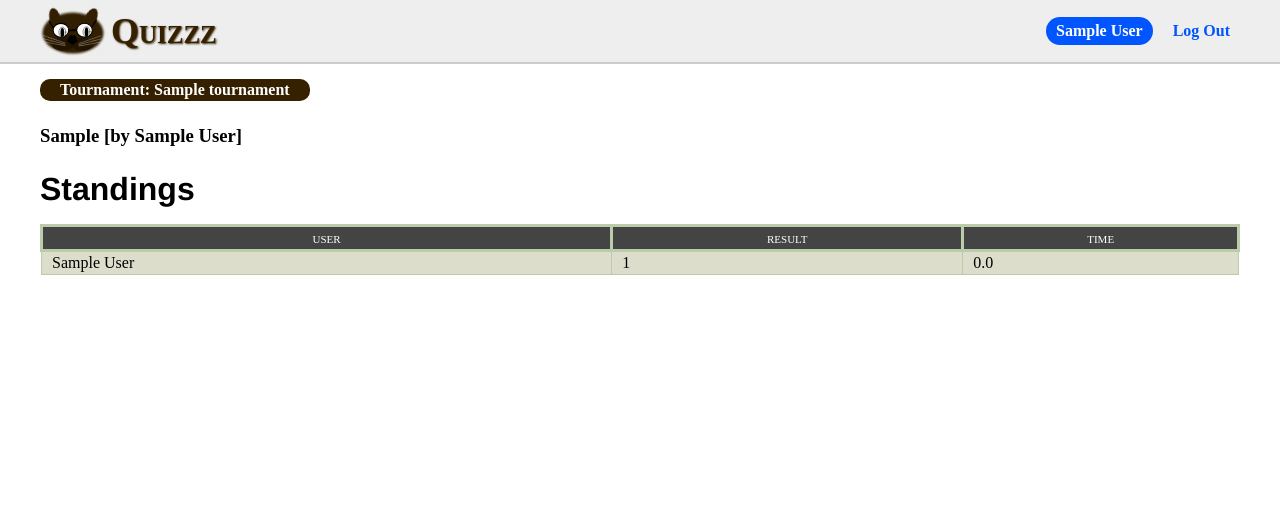
After one commit to pyvlad/quizzz, a Flask app: page /groups/1/tournaments/rounds/1/ in a window 1280 px wide. The commit adds this page. Shown: the top 515 px of the page. Run offline with Flask 2, Linux system fonts and the light colour scheme; the visitor is signed in with stand-in values (Sample User, id 1); tables that the repository leaves empty hold one stand-in row (values such as "Sample post").

Commit message:
add draft of tournaments blueprint

```diff
--- a/quizzz/__init__.py
+++ b/quizzz/__init__.py
@@ -49,6 +49,9 @@ def create_app(test_config=None):
     from . import plays
     app.register_blueprint(plays.bp)
 
+    from . import tournaments
+    app.register_blueprint(tournaments.bp)
+
     app.add_url_rule('/', endpoint='index')
 
     return app
--- a/quizzz/plays/models.py
+++ b/quizzz/plays/models.py
@@ -10,12 +10,9 @@ class Play(Base):
     __tablename__ = "plays"
 
     id = sa.Column(sa.Integer, primary_key=True)
-    user_id = sa.Column(sa.Integer, sa.ForeignKey('users.id'), nullable=False)
-    quiz_id = sa.Column(sa.Integer, sa.ForeignKey('quizzes.id'), nullable=False)
 
     is_submitted = sa.Column(sa.Boolean, default=False)
     result = sa.Column(sa.Integer)
-
     server_started = sa.Column(sa.DateTime, default=datetime.datetime.utcnow)
     server_updated = sa.Column(sa.DateTime, onupdate=datetime.datetime.utcnow)
     # alternative 1 (sqlite only):
@@ -28,11 +25,14 @@ class Play(Base):
     client_started = sa.Column(sa.DateTime)
     client_updated = sa.Column(sa.DateTime)
 
+    user_id = sa.Column(sa.Integer, sa.ForeignKey('users.id'), nullable=False)
     user = relationship("User", backref="plays")
+
+    quiz_id = sa.Column(sa.Integer, sa.ForeignKey('quizzes.id'), nullable=False)
     quiz = relationship("Quiz", backref="plays")
 
     def __repr__(self):
-        return "<QuizPlayed %r by %r>" % (self.quiz_id, self.user_id)
+        return "<RoundPlayed %r by %r>" % (self.round_id, self.user_id)
 
     def get_server_time(self):
         return (self.server_updated - self.server_started).total_seconds()
--- a/quizzz/plays/views.py
+++ b/quizzz/plays/views.py
@@ -35,6 +35,8 @@ def index():
                 "id": play.quiz.id,
                 "topic": play.quiz.topic,
                 "author": play.quiz.author.name,
+                "tournament": play.quiz.round.tournament.name if play.quiz.round else "",
+                "date": str(play.server_started.date()) + " " + str(play.server_started.time())[:5],
                 "result": play.result,
                 "time": play.get_server_time()
             }
--- a/quizzz/static/styles.css
+++ b/quizzz/static/styles.css
@@ -380,6 +380,9 @@
   margin: 1em 0;
   padding: 1em;
 }
+.list__item_active {
+  background-color: rgba(0,255,0,0.5);
+}
 .list__item-link {
   text-decoration: none;
   color: inherit;
--- a/quizzz/templates/plays/index.html
+++ b/quizzz/templates/plays/index.html
@@ -10,6 +10,8 @@
         <tr class="results-table__header-row">
           <td class="results-table__header-cell">title</td>
           <td class="results-table__header-cell">author</td>
+          <td class="results-table__header-cell">tournament</td>
+          <td class="results-table__header-cell">date</td>
           <td class="results-table__header-cell">result</td>
           <td class="results-table__header-cell">time</td>
         </tr>
@@ -22,6 +24,8 @@
                 </a>
             </td>
             <td class="results-table__cell">{{ obj.author }}</td>
+            <td class="results-table__cell">{{ obj.tournament }}</td>
+            <td class="results-table__cell">{{ obj.date }}</td>
             <td class="results-table__cell">{{ obj.result }}</td>
             <td class="results-table__cell">{{ obj.time }}</td>
           </tr>
--- /dev/null
+++ b/quizzz/templates/tournaments/round.html
@@ -0,0 +1,36 @@
+{% extends 'base.html' %}
+
+{% block header %}{% block title %}Tournament: {{ data.tournament.name }}{% endblock %}{% endblock %}
+
+{% block content %}
+  <section class="my_lg">
+    {% if not data.is_taken %}
+      <a href="{{ url_for('plays.take_quiz', quiz_id=data.quiz.id) }}">
+        <h2>Take Quiz</h2>
+      </a>
+    {% endif %}
+    <h3>{{ data.quiz.topic }} [by {{ data.quiz.author }}]</h3>
+  </section>
+
+  <section class="my_lg">
+    <h2 class="item-header item-header_main">Standings</h2>
+    {% if data.quiz.plays %}
+      <table class="results-table">
+        <tr class="results-table__header-row">
+          <td class="results-table__header-cell">user</td>
+          <td class="results-table__header-cell">result</td>
+          <td class="results-table__header-cell">time</td>
+        </tr>
+        {% for obj in data.quiz.plays %}
+          <tr class="results-table__row results-table__row_{{ loop.cycle('odd', 'even') }}">
+            <td class="results-table__cell">{{ obj.user }}</td>
+            <td class="results-table__cell">{{ obj.result }}</td>
+            <td class="results-table__cell">{{ obj.time }}</td>
+          </tr>
+        {% endfor %}
+      </table>
+    {% else %}
+      <p>No one has taken this quiz yet.</p>
+    {% endif %}
+  </section>
+{% endblock %}
--- /dev/null
+++ b/quizzz/tournaments/__init__.py
@@ -0,0 +1,29 @@
+from flask import Blueprint, g
+from quizzz.db import get_db_session
+from quizzz.groups.models import Group
+
+
+bp = Blueprint('tournaments', __name__, url_prefix='/groups/<int:group_id>/tournaments')
+
+
+@bp.url_defaults
+def add_group_id(endpoint, values):
+    if 'group_id' in values or not g.group:
+        return
+    values['group_id'] = g.group.id
+
+
+@bp.url_value_preprocessor
+def pull_group(endpoint, values):
+    group_id = values.pop('group_id')
+
+    db = get_db_session()
+    group = db.query(Group).filter(Group.id == group_id).first()
+    if group:
+        g.group = group
+    else:
+        abort(400, "group doesn't exist")
+
+
+from . import models
+from . import views
--- /dev/null
+++ b/quizzz/tournaments/views.py
@@ -0,0 +1,107 @@
+from flask import g, flash, request, redirect, url_for, abort, render_template
+from . import bp
+from .models import Tournament, Round
+from quizzz.db import get_db_session
+
+
+
+@bp.route('/')
+def index():
+    if not g.user:
+        abort(403, "You're not logged in.")
+
+    user_group_ids = { m.group_id for m in g.user.memberships }
+    if g.group.id not in user_group_ids:
+        abort(403, "You're not a member of this group.")
+
+    data = {
+        "tournaments": [
+            {
+                "id": tournament.id,
+                "name": tournament.name
+            }
+            for tournament in g.group.tournaments
+        ]
+    }
+
+    return render_template('tournaments/tournament_list.html', data=data)
+
+
+
+@bp.route('/<int:tournament_id>/')
+def show_tournament(tournament_id):
+    if not g.user:
+        abort(403, "You're not logged in.")
+
+    user_group_ids = { m.group_id for m in g.user.memberships }
+    if g.group.id not in user_group_ids:
+        abort(403, "You're not a member of this group.")
+
+    db = get_db_session()
+    tournament = db.query(Tournament).filter(Tournament.id == tournament_id).first()
+    if not tournament:
+        abort(404, "This tournament doesn't exist.")
+
+    data = {
+        "tournament": {
+            "id": tournament.id,
+            "name": tournament.name,
+            "rounds": [
+                {
+                    "id": round.id,
+                    "quiz": {
+                        "id": round.quiz.id,
+                        "topic": round.quiz.topic,
+                        "author": round.quiz.author.name
+                    },
+                    "is_taken": round.quiz.id in { play.quiz_id for play in g.user.plays }
+                }
+                for round in tournament.rounds
+            ]
+        }
+    }
+
+    return render_template('tournaments/tournament.html', data=data)
+
+
+
+@bp.route('/rounds/<int:round_id>/')
+def show_round(round_id):
+    if not g.user:
+        abort(403, "You're not logged in.")
+
+    user_group_ids = { m.group_id for m in g.user.memberships }
+    if g.group.id not in user_group_ids:
+        abort(403, "You're not a member of this group.")
+
+    db = get_db_session()
+    round = db.query(Round).filter(Round.id == round_id).first()
+    if not round:
+        abort(404, "This tournament doesn't exist.")
+
+    data = {
+        "tournament": {
+            "id": round.tournament.id,
+            "name": round.tournament.name
+        },
+        "quiz": {
+            "id": round.quiz.id,
+            "topic": round.quiz.topic,
+            "author": round.quiz.author.name,
+            "plays": [
+                {
+                    "id": play.id,
+                    "user": play.user.name,
+                    "result": play.result,
+                    "time": play.get_server_time()
+                }
+                for play in round.quiz.plays
+            ]
+        },
+        "round": {
+            "id": round.id,
+        },
+        "is_taken": g.user.id in { play.user.id for play in round.quiz.plays }
+    }
+
+    return render_template('tournaments/round.html', data=data)
```
Also changed, not shown: dev.py (+11 -0 lines), quizzz/templates/groups/single.html (+7 -3 lines), quizzz/templates/tournaments/tournament.html (added, +18 -0 lines), quizzz/templates/tournaments/tournament_list.html (added, +16 -0 lines), quizzz/tournaments/models.py (added, +39 -0 lines).
